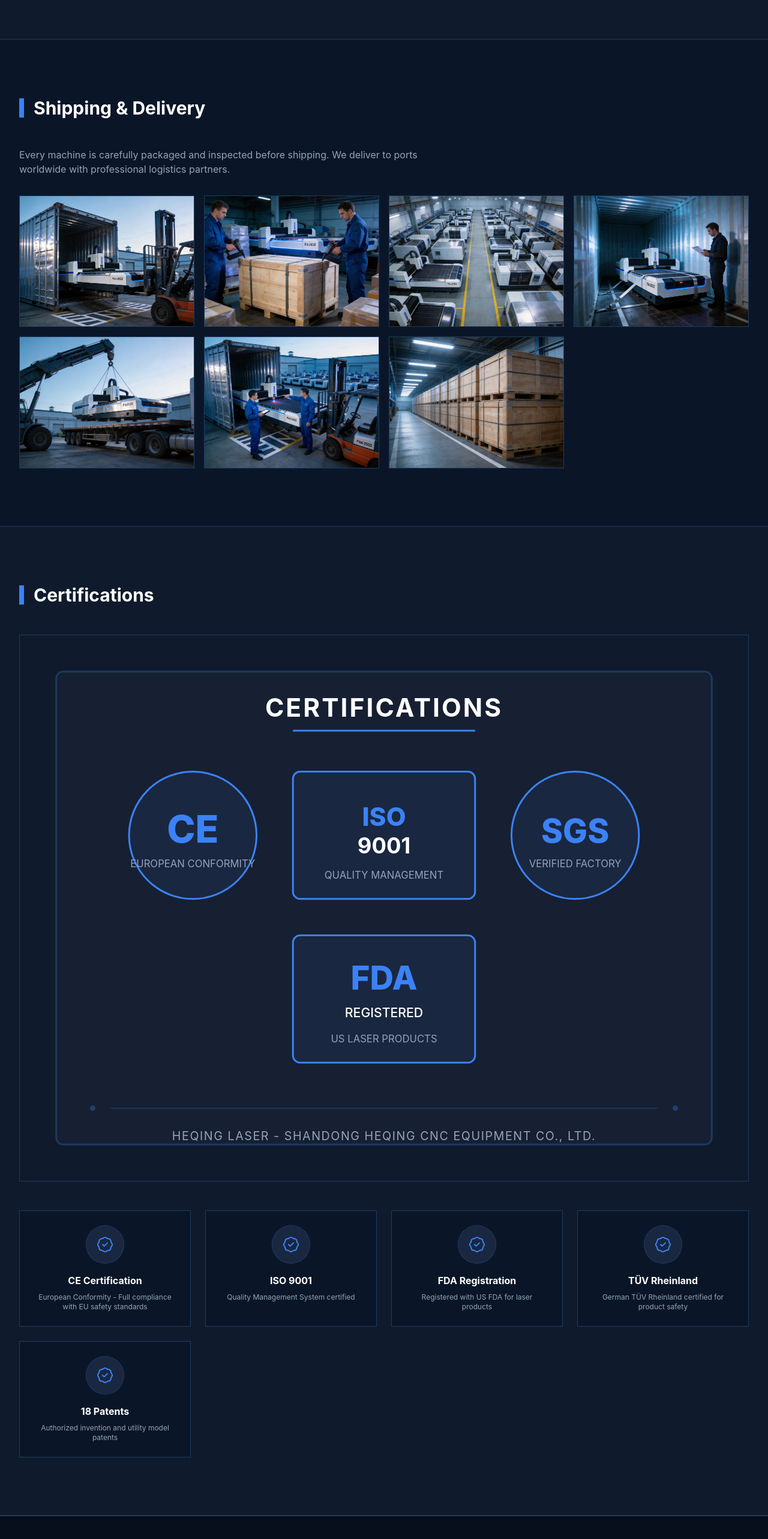
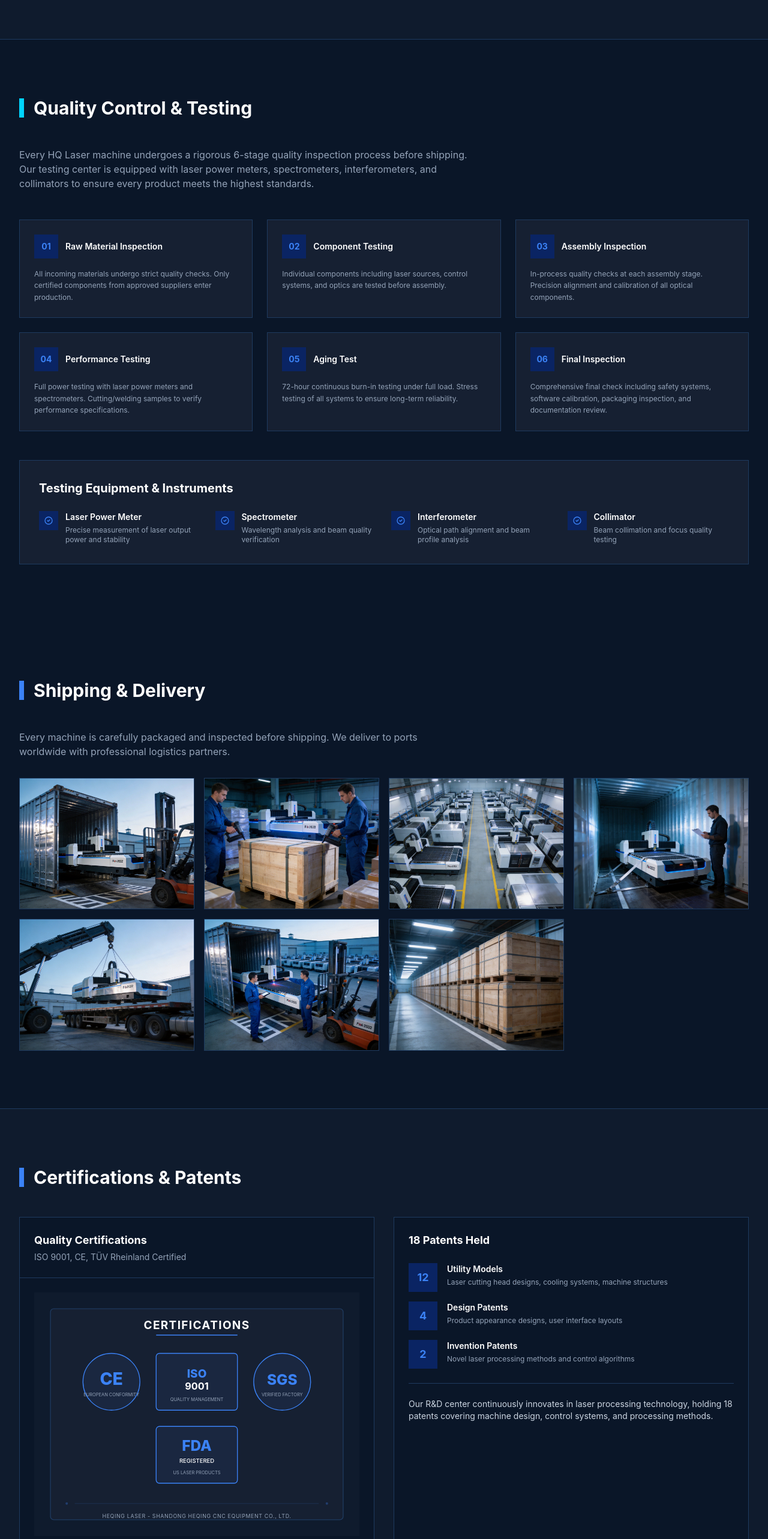
Before and after one commit to sition624/-hqlaser-website, a Next.js app: page /about in a window 1280 px wide. Shown: the part 3283-5849 px from the top of the page at 60% size. Built offline with nearby package versions, Linux system fonts and the light colour scheme; a web font is replaced by a local one.

Commit message:
feat: 根据PPT完善Home和About Us页，新增检测流程、专利信息和资质认证
Coze-Commit-Type: user
Coze-User-ID: 3313247914569780
Coze-Conversation-ID: 10940187

```diff
--- a/src/app/about/page.tsx
+++ b/src/app/about/page.tsx
@@ -213,6 +213,66 @@ export default function AboutPage() {
         </div>
       </section>
 
+      {/* Quality Control & Testing Process */}
+      <section className="py-24 bg-[#0A1628]">
+        <div className="max-w-7xl mx-auto px-6 lg:px-8">
+          <div className="flex items-center gap-4 mb-12">
+            <div className="w-2 h-8 bg-[#00D4FF]" />
+            <h2 className="text-3xl font-bold text-white">Quality Control & Testing</h2>
+          </div>
+          <p className="text-[#94A3B8] mb-12 max-w-3xl">
+            Every HQ Laser machine undergoes a rigorous 6-stage quality inspection process before shipping.
+            Our testing center is equipped with laser power meters, spectrometers, interferometers, and collimators
+            to ensure every product meets the highest standards.
+          </p>
+          <div className="grid grid-cols-1 sm:grid-cols-2 lg:grid-cols-3 gap-4 sm:gap-6 mb-12">
+            {[
+              { step: '01', title: 'Raw Material Inspection', desc: 'All incoming materials undergo strict quality checks. Only certified components from approved suppliers enter production.' },
+              { step: '02', title: 'Component Testing', desc: 'Individual components including laser sources, control systems, and optics are tested before assembly.' },
+              { step: '03', title: 'Assembly Inspection', desc: 'In-process quality checks at each assembly stage. Precision alignment and calibration of all optical components.' },
+              { step: '04', title: 'Performance Testing', desc: 'Full power testing with laser power meters and spectrometers. Cutting/welding samples to verify performance specifications.' },
+              { step: '05', title: 'Aging Test', desc: '72-hour continuous burn-in testing under full load. Stress testing of all systems to ensure long-term reliability.' },
+              { step: '06', title: 'Final Inspection', desc: 'Comprehensive final check including safety systems, software calibration, packaging inspection, and documentation review.' },
+            ].map((item) => (
+              <div key={item.step} className="bg-[#162032] border border-[#1E3A5F] rounded-sm p-6 card-hover">
+                <div className="flex items-center gap-3 mb-4">
+                  <div className="w-10 h-10 bg-[#0A2463] rounded-sm flex items-center justify-center">
+                    <span className="text-[#3B82F6] font-bold text-sm">{item.step}</span>
+                  </div>
+                  <h3 className="text-white font-semibold text-sm">{item.title}</h3>
+                </div>
+                <p className="text-[#94A3B8] text-xs leading-relaxed">{item.desc}</p>
+              </div>
+            ))}
+          </div>
+
+          {/* Testing Equipment */}
+          <div className="bg-[#162032] border border-[#1E3A5F] rounded-sm p-8">
+            <h3 className="text-xl font-bold text-white mb-6">Testing Equipment & Instruments</h3>
+            <div className="grid grid-cols-1 sm:grid-cols-2 lg:grid-cols-4 gap-6">
+              {[
+                { name: 'Laser Power Meter', desc: 'Precise measurement of laser output power and stability' },
+                { name: 'Spectrometer', desc: 'Wavelength analysis and beam quality verification' },
+                { name: 'Interferometer', desc: 'Optical path alignment and beam profile analysis' },
+                { name: 'Collimator', desc: 'Beam collimation and focus quality testing' },
+              ].map((item) => (
+                <div key={item.name} className="flex items-start gap-3">
+                  <div className="w-8 h-8 bg-[#0A2463] rounded-sm flex items-center justify-center shrink-0">
+                    <svg className="w-4 h-4 text-[#3B82F6]" fill="none" stroke="currentColor" viewBox="0 0 24 24">
+                      <path strokeLinecap="round" strokeLinejoin="round" strokeWidth={2} d="M9 12l2 2 4-4m6 2a9 9 0 11-18 0 9 9 0 0118 0z" />
+                    </svg>
+                  </div>
+                  <div>
+                    <h4 className="text-white font-semibold text-sm">{item.name}</h4>
+                    <p className="text-[#94A3B8] text-xs mt-1">{item.desc}</p>
+                  </div>
+                </div>
+              ))}
+            </div>
+          </div>
+        </div>
+      </section>
+
       {/* Shipping Gallery */}
       <section className="py-24 bg-[#0A1628]">
         <div className="max-w-7xl mx-auto px-6 lg:px-8">
@@ -239,21 +299,57 @@ export default function AboutPage() {
         </div>
       </section>
 
-      {/* Certifications */}
+      {/* Certifications & Patents */}
       <section className="py-24 bg-[#0F1B2D] border-y border-[#1E3A5F]">
         <div className="max-w-7xl mx-auto px-6 lg:px-8">
           <div className="flex items-center gap-4 mb-12">
             <div className="w-2 h-8 bg-[#3B82F6]" />
-            <h2 className="text-3xl font-bold text-white">Certifications</h2>
+            <h2 className="text-3xl font-bold text-white">Certifications & Patents</h2>
           </div>
 
-          {/* Certificate Image */}
-          <div className="mb-12 bg-[#0A1628] border border-[#1E3A5F] rounded-sm overflow-hidden">
-            <img
-              src="/images/certificates/certifications.svg"
-              alt="Heqing Laser Certifications - CE, ISO 9001, SGS, FDA"
-              className="w-full h-auto"
-            />
+          <div className="grid grid-cols-1 lg:grid-cols-2 gap-8 mb-12">
+            {/* Certificate Images */}
+            <div className="bg-[#0A1628] border border-[#1E3A5F] rounded-sm overflow-hidden">
+              <div className="p-6 border-b border-[#1E3A5F]">
+                <h3 className="text-lg font-bold text-white">Quality Certifications</h3>
+                <p className="text-[#94A3B8] text-sm mt-1">ISO 9001, CE, TÜV Rheinland Certified</p>
+              </div>
+              <div className="p-6">
+                <img
+                  src="/images/certificates/certifications.svg"
+                  alt="Heqing Laser Certifications - CE, ISO 9001, TÜV Rheinland"
+                  className="w-full h-auto"
+                />
+              </div>
+            </div>
+
+            {/* Patents */}
+            <div className="bg-[#0A1628] border border-[#1E3A5F] rounded-sm p-6">
+              <h3 className="text-lg font-bold text-white mb-6">18 Patents Held</h3>
+              <div className="space-y-4">
+                {[
+                  { type: 'Utility Models', count: '12', desc: 'Laser cutting head designs, cooling systems, machine structures' },
+                  { type: 'Design Patents', count: '4', desc: 'Product appearance designs, user interface layouts' },
+                  { type: 'Invention Patents', count: '2', desc: 'Novel laser processing methods and control algorithms' },
+                ].map((item) => (
+                  <div key={item.type} className="flex items-start gap-4">
+                    <div className="w-12 h-12 bg-[#0A2463] rounded-sm flex items-center justify-center shrink-0">
+                      <span className="text-[#3B82F6] font-bold text-lg">{item.count}</span>
+                    </div>
+                    <div>
+                      <h4 className="text-white font-semibold text-sm">{item.type}</h4>
+                      <p className="text-[#94A3B8] text-xs mt-1">{item.desc}</p>
+                    </div>
+                  </div>
+                ))}
+              </div>
+              <div className="mt-6 pt-6 border-t border-[#1E3A5F]">
+                <p className="text-[#CBD5E1] text-sm">
+                  Our R&D center continuously innovates in laser processing technology,
+                  holding 18 patents covering machine design, control systems, and processing methods.
+                </p>
+              </div>
+            </div>
           </div>
 
           <div className="grid grid-cols-1 sm:grid-cols-2 lg:grid-cols-4 gap-4 sm:gap-6">
--- a/src/app/page.tsx
+++ b/src/app/page.tsx
@@ -160,7 +160,7 @@ export default function HomePage() {
               Why <span className="gradient-text">Heqing</span>
             </h2>
             <p className="text-[#CBD5E1] text-lg max-w-2xl mx-auto">
-              Trusted by manufacturers across 50+ countries
+              Trusted by manufacturers across 80+ countries
             </p>
           </div>
 
@@ -168,11 +168,31 @@ export default function HomePage() {
             <div className="text-center">
               <div className="w-16 h-16 mx-auto mb-6 bg-[#1A2740] border border-[#3B82F6]/20 rounded-full flex items-center justify-center">
                 <svg className="w-8 h-8 text-[#3B82F6]" fill="none" stroke="currentColor" viewBox="0 0 24 24">
-                  <path strokeLinecap="round" strokeLinejoin="round" strokeWidth={1.5} d="M12 8c-1.657 0-3 .895-3 2s1.343 2 3 2 3 .895 3 2-1.343 2-3 2m0-8c1.11 0 2.08.402 2.599 1M12 8V7m0 1v8m0 0v1m0-1c-1.11 0-2.08-.402-2.599-1M21 12a9 9 0 11-18 0 9 9 0 0118 0z" />
+                  <path strokeLinecap="round" strokeLinejoin="round" strokeWidth={1.5} d="M9 12l2 2 4-4M7.835 4.697a3.42 3.42 0 001.946-.806 3.42 3.42 0 014.438 0 3.42 3.42 0 001.946.806 3.42 3.42 0 013.138 3.138 3.42 3.42 0 00.806 1.946 3.42 3.42 0 010 4.438 3.42 3.42 0 00-.806 1.946 3.42 3.42 0 01-3.138 3.138 3.42 3.42 0 00-1.946.806 3.42 3.42 0 01-4.438 0 3.42 3.42 0 00-1.946-.806 3.42 3.42 0 01-3.138-3.138 3.42 3.42 0 00-.806-1.946 3.42 3.42 0 010-4.438 3.42 3.42 0 00.806-1.946 3.42 3.42 0 013.138-3.138z" />
                 </svg>
               </div>
-              <h3 className="text-lg font-bold text-white mb-2">Best Value</h3>
-              <p className="text-[#94A3B8] text-sm">Factory-direct pricing with premium quality components. Maximum ROI for your investment.</p>
+              <h3 className="text-lg font-bold text-white mb-2">18 Patents</h3>
+              <p className="text-[#94A3B8] text-sm">Independent R&D with 18 technology patents. Continuous innovation in laser equipment design.</p>
+            </div>
+
+            <div className="text-center">
+              <div className="w-16 h-16 mx-auto mb-6 bg-[#1A2740] border border-[#3B82F6]/20 rounded-full flex items-center justify-center">
+                <svg className="w-8 h-8 text-[#3B82F6]" fill="none" stroke="currentColor" viewBox="0 0 24 24">
+                  <path strokeLinecap="round" strokeLinejoin="round" strokeWidth={1.5} d="M3.055 11H5a2 2 0 012 2v1a2 2 0 002 2 2 2 0 012 2v2.945M8 3.935V5.5A2.5 2.5 0 0010.5 8h.5a2 2 0 012 2 2 2 0 104 0 2 2 0 012-2h1.064M15 20.488V18a2 2 0 012-2h3.064M21 12a9 9 0 11-18 0 9 9 0 0118 0z" />
+                </svg>
+              </div>
+              <h3 className="text-lg font-bold text-white mb-2">80+ Countries</h3>
+              <p className="text-[#94A3B8] text-sm">Products exported to 80+ countries and regions. Global service network with local support.</p>
+            </div>
+
+            <div className="text-center">
+              <div className="w-16 h-16 mx-auto mb-6 bg-[#1A2740] border border-[#3B82F6]/20 rounded-full flex items-center justify-center">
+                <svg className="w-8 h-8 text-[#3B82F6]" fill="none" stroke="currentColor" viewBox="0 0 24 24">
+                  <path strokeLinecap="round" strokeLinejoin="round" strokeWidth={1.5} d="M9 5H7a2 2 0 00-2 2v12a2 2 0 002 2h10a2 2 0 002-2V7a2 2 0 00-2-2h-2M9 5a2 2 0 002 2h2a2 2 0 002-2M9 5a2 2 0 012-2h2a2 2 0 012 2m-6 9l2 2 4-4" />
+                </svg>
+              </div>
+              <h3 className="text-lg font-bold text-white mb-2">Quality Control</h3>
+              <p className="text-[#94A3B8] text-sm">6-step inspection process. Laser power meter, spectrometer, interferometer testing.</p>
             </div>
 
             <div className="text-center">
@@ -184,25 +204,59 @@ export default function HomePage() {
               <h3 className="text-lg font-bold text-white mb-2">Fast Delivery</h3>
               <p className="text-[#94A3B8] text-sm">Standard models ship within 7-15 days. Custom configurations in 20-30 days.</p>
             </div>
+          </div>
+        </div>
+      </section>
 
-            <div className="text-center">
-              <div className="w-16 h-16 mx-auto mb-6 bg-[#1A2740] border border-[#3B82F6]/20 rounded-full flex items-center justify-center">
-                <svg className="w-8 h-8 text-[#3B82F6]" fill="none" stroke="currentColor" viewBox="0 0 24 24">
-                  <path strokeLinecap="round" strokeLinejoin="round" strokeWidth={1.5} d="M3.055 11H5a2 2 0 012 2v1a2 2 0 002 2 2 2 0 012 2v2.945M8 3.935V5.5A2.5 2.5 0 0010.5 8h.5a2 2 0 012 2 2 2 0 104 0 2 2 0 012-2h1.064M15 20.488V18a2 2 0 012-2h3.064M21 12a9 9 0 11-18 0 9 9 0 0118 0z" />
-                </svg>
+      {/* Quality Control Process */}
+      <section className="py-24 bg-[#0A1628]">
+        <div className="max-w-7xl mx-auto px-6 lg:px-8">
+          <div className="text-center mb-16">
+            <h2 className="text-4xl md:text-5xl font-bold text-white mb-4">
+              Quality <span className="gradient-text">Control</span>
+            </h2>
+            <p className="text-[#CBD5E1] text-lg max-w-2xl mx-auto">
+              6-step inspection process ensures every machine meets international standards
+            </p>
+          </div>
+
+          <div className="grid grid-cols-1 sm:grid-cols-2 lg:grid-cols-3 gap-6">
+            {[
+              { step: '01', title: 'Raw Material Inspection', desc: 'All incoming materials undergo strict quality checks before entering production.' },
+              { step: '02', title: 'Component Testing', desc: 'Laser source, cutting head, and key components tested with precision instruments.' },
+              { step: '03', title: 'Assembly Inspection', desc: 'Each assembly stage verified by quality engineers with detailed documentation.' },
+              { step: '04', title: 'Performance Testing', desc: 'Laser power meter, spectrometer, and interferometer validation of output quality.' },
+              { step: '05', title: 'Aging Test', desc: '72-hour continuous operation test to ensure long-term stability and reliability.' },
+              { step: '06', title: 'Final Inspection', desc: 'Comprehensive pre-shipment check including safety, precision, and packaging.' },
+            ].map((item) => (
+              <div key={item.step} className="bg-[#162032] border border-[#1E3A5F] rounded-sm p-8 card-hover">
+                <div className="text-5xl font-bold text-[#3B82F6]/20 mb-4">{item.step}</div>
+                <h3 className="text-lg font-bold text-white mb-3">{item.title}</h3>
+                <p className="text-[#94A3B8] text-sm leading-relaxed">{item.desc}</p>
               </div>
-              <h3 className="text-lg font-bold text-white mb-2">Global Service</h3>
-              <p className="text-[#94A3B8] text-sm">Engineers available in 50+ countries. Remote support & on-site installation.</p>
-            </div>
+            ))}
+          </div>
 
-            <div className="text-center">
-              <div className="w-16 h-16 mx-auto mb-6 bg-[#1A2740] border border-[#3B82F6]/20 rounded-full flex items-center justify-center">
-                <svg className="w-8 h-8 text-[#3B82F6]" fill="none" stroke="currentColor" viewBox="0 0 24 24">
-                  <path strokeLinecap="round" strokeLinejoin="round" strokeWidth={1.5} d="M9 12l2 2 4-4M7.835 4.697a3.42 3.42 0 001.946-.806 3.42 3.42 0 014.438 0 3.42 3.42 0 001.946.806 3.42 3.42 0 013.138 3.138 3.42 3.42 0 00.806 1.946 3.42 3.42 0 010 4.438 3.42 3.42 0 00-.806 1.946 3.42 3.42 0 01-3.138 3.138 3.42 3.42 0 00-1.946.806 3.42 3.42 0 01-4.438 0 3.42 3.42 0 00-1.946-.806 3.42 3.42 0 01-3.138-3.138 3.42 3.42 0 00-.806-1.946 3.42 3.42 0 010-4.438 3.42 3.42 0 00.806-1.946 3.42 3.42 0 013.138-3.138z" />
-                </svg>
-              </div>
-              <h3 className="text-lg font-bold text-white mb-2">10+ Years</h3>
-              <p className="text-[#94A3B8] text-sm">A decade of laser equipment manufacturing excellence and innovation.</p>
+          {/* Testing Equipment */}
+          <div className="mt-16 bg-[#162032] border border-[#1E3A5F] rounded-sm p-8">
+            <h3 className="text-2xl font-bold text-white mb-6 text-center">Testing Equipment</h3>
+            <div className="grid grid-cols-2 md:grid-cols-4 gap-6">
+              {[
+                { name: 'Laser Power Meter', desc: 'Precise output measurement' },
+                { name: 'Spectrometer', desc: 'Wavelength analysis' },
+                { name: 'Interferometer', desc: 'Beam quality testing' },
+                { name: 'Collimator', desc: 'Optical alignment' },
+              ].map((equip) => (
+                <div key={equip.name} className="text-center">
+                  <div className="w-12 h-12 mx-auto mb-3 bg-[#1A2740] border border-[#3B82F6]/20 rounded-sm flex items-center justify-center">
+                    <svg className="w-6 h-6 text-[#3B82F6]" fill="none" stroke="currentColor" viewBox="0 0 24 24">
+                      <path strokeLinecap="round" strokeLinejoin="round" strokeWidth={1.5} d="M9 3v2m6-2v2M9 19v2m6-2v2M5 9H3m2 6H3m18-6h-2m2 6h-2M7 19h10a2 2 0 002-2V7a2 2 0 00-2-2H7a2 2 0 00-2 2v10a2 2 0 002 2zM9 9h6v6H9V9z" />
+                    </svg>
+                  </div>
+                  <div className="text-white font-semibold text-sm mb-1">{equip.name}</div>
+                  <div className="text-[#94A3B8] text-xs">{equip.desc}</div>
+                </div>
+              ))}
             </div>
           </div>
         </div>
```
